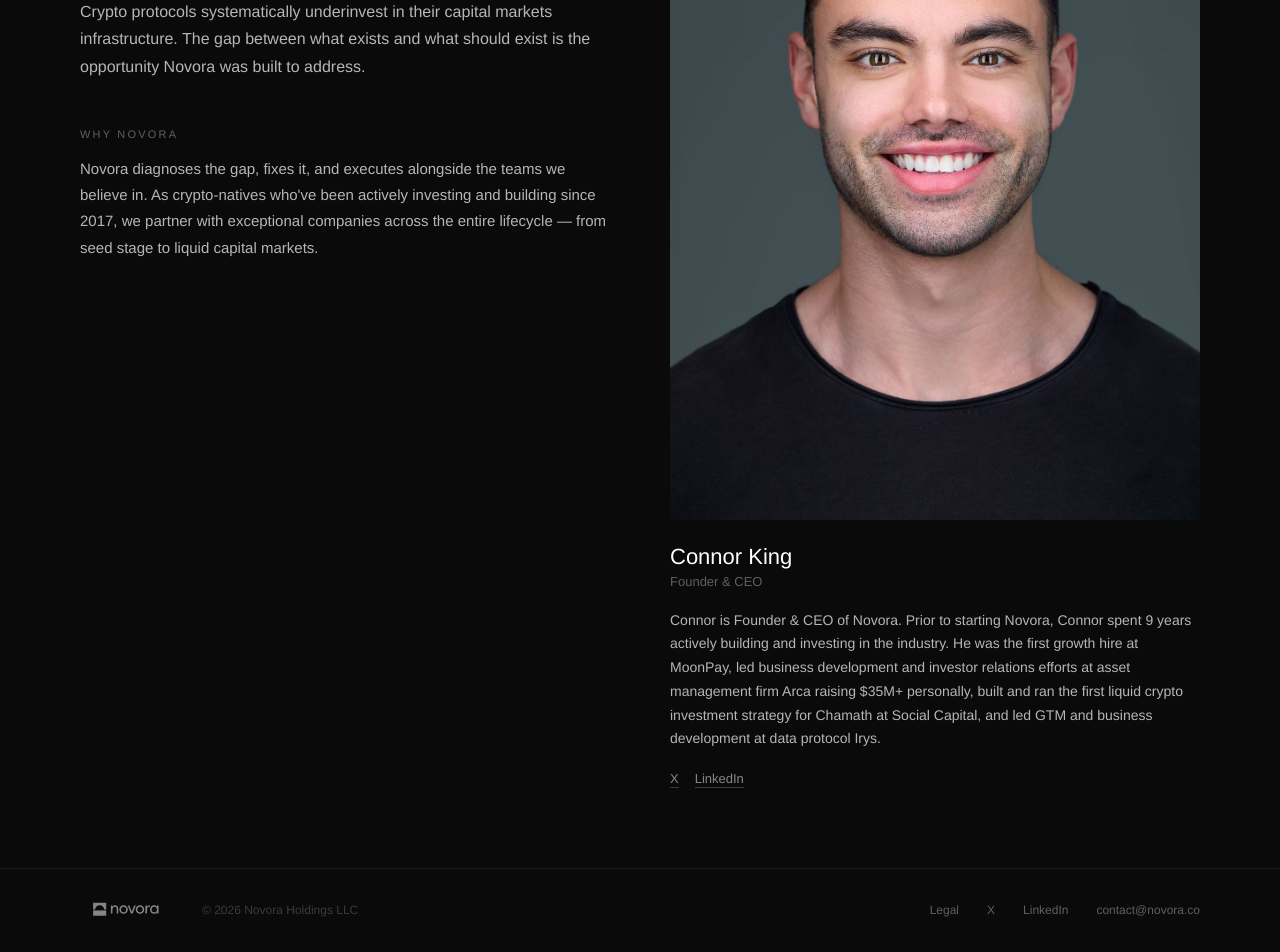
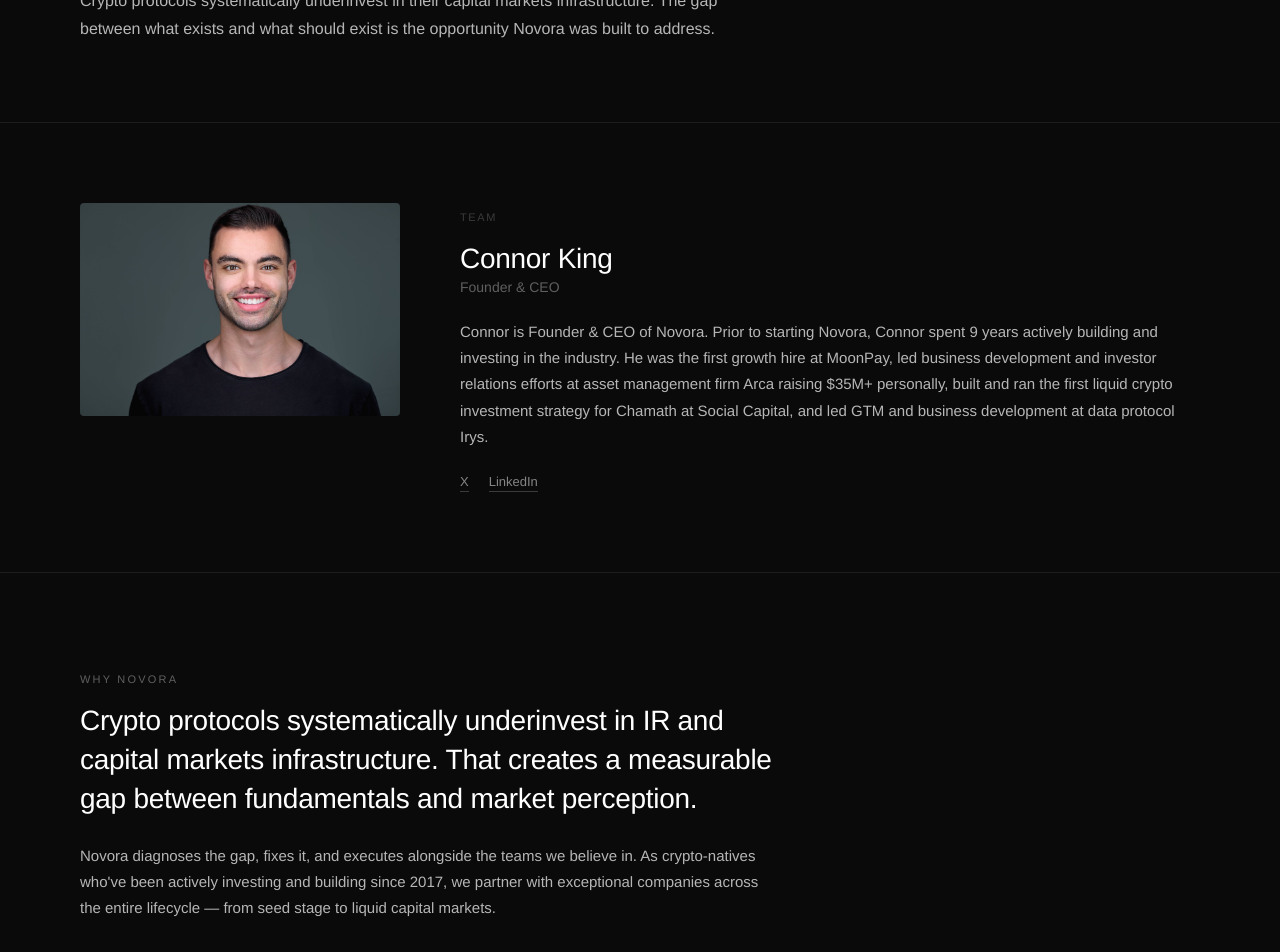
Before and after one commit to connrking/novora-site, a Next.js app: page /about in a window 1280 px wide. Shown: the part 360-1312 px from the top of the page. Built offline with nearby package versions, Linux system fonts and the light colour scheme.

Commit message:
fix about page - landscape photo, clean layout

```diff
--- a/app/about/page.jsx
+++ b/app/about/page.jsx
@@ -5,61 +5,86 @@ import FadeIn from "@/components/FadeIn";
 export default function AboutPage() {
   return (
     <div>
+      {/* Hero */}
       <section style={{ padding: "120px 80px 80px", background: C.bg }}>
-        <div style={{ display: "grid", gridTemplateColumns: "1fr 1fr", gap: 60, alignItems: "start" }}>
         <FadeIn>
-            <div style={{ fontFamily: F.h, paddingTop: 20 }}>
+          <div style={{ maxWidth: 640, fontFamily: F.h }}>
             <div style={{
               fontSize: 11, letterSpacing: "0.2em", color: C.gray400,
               marginBottom: 16, textTransform: "uppercase",
             }}>About Novora</div>
             <h1 style={{
-                fontSize: 44, fontWeight: 300, color: C.white,
+              fontSize: 48, fontWeight: 300, color: C.white,
               letterSpacing: "-0.02em", lineHeight: 1.15, margin: "0 0 24px",
             }}>
               Built on the thesis that crypto deserves better.
             </h1>
             <p style={{
-                fontSize: 16, lineHeight: 1.7, color: C.gray200, fontWeight: 300,
-                margin: "0 0 48px",
+              fontSize: 16, lineHeight: 1.7, color: C.gray200, fontWeight: 300, margin: 0,
             }}>
               Crypto protocols systematically underinvest in their capital markets infrastructure. The gap between what exists and what should exist is the opportunity Novora was built to address.
             </p>
+          </div>
+        </FadeIn>
+      </section>
 
+      {/* Team */}
+      <section style={{
+        padding: "80px 80px", background: C.bg,
+        borderTop: `0.5px solid ${C.border}`,
+      }}>
+        <div style={{ display: "grid", gridTemplateColumns: "320px 1fr", gap: 60, alignItems: "start" }}>
+          <FadeIn>
+            <div>
+              <img
+                src="/connor-king.jpg"
+                alt="Connor King"
+                style={{
+                  width: "100%", borderRadius: 4, display: "block",
+                }}
+              />
+            </div>
+          </FadeIn>
+          <FadeIn delay={0.1}>
+            <div style={{ fontFamily: F.h, paddingTop: 8 }}>
+              <div style={{ fontSize: 11, letterSpacing: "0.15em", color: C.gray500, marginBottom: 20, textTransform: "uppercase" }}>Team</div>
+              <h3 style={{ fontSize: 28, fontWeight: 400, color: C.white, margin: "0 0 4px", letterSpacing: "-0.01em" }}>Connor King</h3>
+              <p style={{ fontSize: 14, color: C.gray400, margin: "0 0 24px" }}>Founder & CEO</p>
+              <p style={{ fontSize: 15, lineHeight: 1.75, color: C.gray200, fontWeight: 300, margin: 0 }}>
+                Connor is Founder & CEO of Novora. Prior to starting Novora, Connor spent 9 years actively building and investing in the industry. He was the first growth hire at MoonPay, led business development and investor relations efforts at asset management firm Arca raising $35M+ personally, built and ran the first liquid crypto investment strategy for Chamath at Social Capital, and led GTM and business development at data protocol Irys.
+              </p>
+              <div style={{ display: "flex", gap: 20, marginTop: 24 }}>
+                <a href="https://x.com/connorking" style={{ fontSize: 13, color: C.gray300, textDecoration: "none", borderBottom: `0.5px solid ${C.gray500}`, paddingBottom: 2 }}>X</a>
+                <a href="https://www.linkedin.com/in/connorking1/" style={{ fontSize: 13, color: C.gray300, textDecoration: "none", borderBottom: `0.5px solid ${C.gray500}`, paddingBottom: 2 }}>LinkedIn</a>
+              </div>
+            </div>
+          </FadeIn>
+        </div>
+      </section>
+
+      {/* Why Novora */}
+      <section style={{
+        padding: "100px 80px", borderTop: `0.5px solid ${C.border}`, background: C.bg,
+      }}>
+        <FadeIn>
+          <div style={{ maxWidth: 700 }}>
             <div style={{
               fontSize: 11, letterSpacing: "0.2em", color: C.gray400,
-                marginBottom: 16, textTransform: "uppercase",
+              marginBottom: 16, fontFamily: F.h, textTransform: "uppercase",
             }}>Why Novora</div>
+            <h2 style={{
+              fontFamily: F.h, fontSize: 28, fontWeight: 300,
+              color: C.white, letterSpacing: "-0.01em", lineHeight: 1.4, margin: "0 0 24px",
+            }}>
+              Crypto protocols systematically underinvest in IR and capital markets infrastructure. That creates a measurable gap between fundamentals and market perception.
+            </h2>
             <p style={{
-                fontSize: 15, lineHeight: 1.75, color: C.gray200, fontWeight: 300,
+              fontFamily: F.h, fontSize: 15, lineHeight: 1.75, color: C.gray200, fontWeight: 300,
             }}>
               Novora diagnoses the gap, fixes it, and executes alongside the teams we believe in. As crypto-natives who&apos;ve been actively investing and building since 2017, we partner with exceptional companies across the entire lifecycle — from seed stage to liquid capital markets.
             </p>
           </div>
         </FadeIn>
-          <FadeIn delay={0.15}>
-            <div style={{ fontFamily: F.h }}>
-              <div style={{ fontSize: 11, letterSpacing: "0.15em", color: C.gray500, marginBottom: 20, textTransform: "uppercase" }}>Team</div>
-              <img
-                src="/connor-king.jpg"
-                alt="Connor King"
-                style={{
-                  width: "100%", borderRadius: 4, marginBottom: 24,
-                  display: "block",
-                }}
-              />
-              <h3 style={{ fontSize: 22, fontWeight: 400, color: C.white, margin: "0 0 4px" }}>Connor King</h3>
-              <p style={{ fontSize: 13, color: C.gray400, margin: "0 0 20px" }}>Founder & CEO</p>
-              <p style={{ fontSize: 14, lineHeight: 1.7, color: C.gray200, fontWeight: 300, margin: 0 }}>
-                Connor is Founder & CEO of Novora. Prior to starting Novora, Connor spent 9 years actively building and investing in the industry. He was the first growth hire at MoonPay, led business development and investor relations efforts at asset management firm Arca raising $35M+ personally, built and ran the first liquid crypto investment strategy for Chamath at Social Capital, and led GTM and business development at data protocol Irys.
-              </p>
-              <div style={{ display: "flex", gap: 16, marginTop: 20 }}>
-                <a href="https://x.com/connorking" style={{ fontSize: 13, color: C.gray300, textDecoration: "none", borderBottom: `0.5px solid ${C.gray500}`, paddingBottom: 1 }}>X</a>
-                <a href="https://www.linkedin.com/in/connorking1/" style={{ fontSize: 13, color: C.gray300, textDecoration: "none", borderBottom: `0.5px solid ${C.gray500}`, paddingBottom: 1 }}>LinkedIn</a>
-              </div>
-            </div>
-          </FadeIn>
-        </div>
       </section>
     </div>
   );
```
Also changed, not shown: public/connor-king.jpg. Lines whose indentation alone changed are shown as unchanged.
